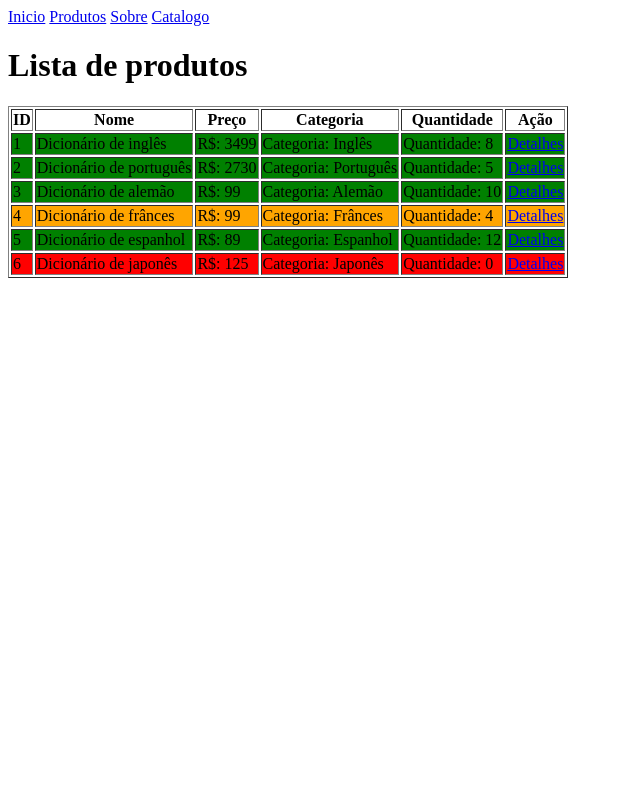
After one commit to HackerDaNet/Phyton_SalaBoa, a Flask app: page /catalogo in a window 1280 px wide. The commit adds this page. Shown: the whole page, without its empty margins (0-640 px from the left). Run offline with Flask 3, Linux system fonts and the light colour scheme.

Commit message:
commit interessante

```diff
--- a/Flask/minha_loja/app.py
+++ b/Flask/minha_loja/app.py
@@ -8,13 +8,27 @@ app = Flask(__name__)
 #def index():
     #return "Olá, mundo! O Flask OK."
 
+lista=[
+        {"id": 1, "nome":"Dicionário de inglês", "preco": 3499.00, "categoria":"Inglês", "quantidade": 8},
+        {"id": 2, "nome": "Dicionário de português", "preco": 2730.00, "categoria": "Português", "quantidade": 5},
+        {"id": 3, "nome": "Dicionário de alemão", "preco": 99.00, "categoria": "Alemão", "quantidade": 10},
+        {"id": 4, "nome": "Dicionário de frânces", "preco": 99.00, "categoria": "Frânces", "quantidade": 4},
+        {"id": 5, "nome": "Dicionário de espanhol", "preco": 89.00, "categoria": "Espanhol", "quantidade": 12},
+        {"id": 6, "nome": "Dicionário de japonês", "preco": 125.00, "categoria": "Japonês", "quantidade": 0}
+    ]
+
 @app.route("/sobre")
 def sobre():
     return render_template("sobre.html")
 
 @app.route("/produto/<int:id>")
-def produto(id):
-    return f"Exibindo produto com id{id}"
+def detalhe_produto(id):
+    produto= None
+    for p in lista:
+        if p["id"] == id:
+            produto = p
+            break
+    return render_template("detalhe.html", id=id, produto=produto)
 
 @app.route("/categoria/<nome>")
 def categoria(nome):
@@ -25,14 +39,11 @@ def index():
     return render_template("index.html")
 @app.route("/produtos")
 def produtos():
-    lista=[
-        {"id": 1, "nome":"Dicionário de inglês", "preco": 3499.00, "categoria":"Inglês"},
-        {"id": 2, "nome": "Dicionário de português", "preco": 2730.00, "categoria": "Português"},
-        {"id": 3, "nome": "Dicionário de alemão", "preco": 99.00, "categoria": "Alemão"},
-        {"id": 4, "nome": "Dicionário de frânces", "preco": 99.00, "categoria": "Frânces"},
-        {"id": 5, "nome": "Dicionário de espanhol", "preco": 99.00, "categoria": "Espanhol"}
-    ]
     return render_template("produtos.html", produtos=lista)
+@app.route("/catalogo")
+def catalogo():
+    return render_template("catalogo.html", produtos=lista)
+
 
 #Inicia o servidor
 if __name__ == "__main__":
--- /dev/null
+++ b/Flask/minha_loja/templates/catalogo.html
@@ -0,0 +1,36 @@
+<body>
+
+<nav>
+    <a href="{{url_for('index')}}">Inicio</a>
+    <a href="{{url_for('produtos')}}">Produtos</a>
+    <a href="{{url_for('sobre')}}">Sobre</a>
+    <a href="{{url_for('catalogo')}}">Catalogo</a>
+</nav>
+<H1>Lista de produtos</H1>
+<table border="1">
+    <tr>
+        <th>ID</th>
+        <th>Nome</th>
+        <th>Preço</th>
+        <th>Categoria</th>
+        <th>Quantidade</th>
+        <th>Ação</th>
+    </tr>
+    {%for p in produtos %}
+    {% if p.quantidade == 0 %}
+        <tr style="background-color: red">
+        {% elif p.quantidade <5 and p.quantidade >0 %}
+            <tr style="background-color: orange">
+        {% else %}
+           <tr style="background-color: green">
+        {%endif%}
+        <td>{{ loop.index }}</td>
+        <td>{{ p.nome }}</td>
+        <td>R$: {{ "%2.f"|format(p.preco) }}</td>
+        <td>Categoria: {{ p.categoria }}</td>
+        <td>Quantidade: {{ p.quantidade }}</td>
+        <td><a href="{{url_for('detalhe_produto', id=p.id)}}">Detalhes</a></td>
+    </tr>
+    {% endfor %}
+</table>
+</body>
--- a/Flask/minha_loja/templates/index.html
+++ b/Flask/minha_loja/templates/index.html
@@ -12,6 +12,7 @@
         <a href="{{url_for('index')}}">Inicio</a>
         <a href="{{url_for('produtos')}}">Produtos</a>
         <a href="{{url_for('sobre')}}">Sobre</a>
+        <a href="{{url_for('catalogo')}}">Catalogo</a>
     </nav>
 </body>
 </html>
--- a/Flask/minha_loja/templates/produtos.html
+++ b/Flask/minha_loja/templates/produtos.html
@@ -3,10 +3,11 @@
     <h1>Lista de produtos</h1>
 <table border="1">
     <tr>
-        <th>#</th>
+        <th>ID</th>
         <th>Nome</th>
         <th>Preço</th>
         <th>Categoria</th>
+        <th>Quantidade</th>
     </tr>
     {%for p in produtos %}
     <tr>
@@ -14,6 +15,7 @@
         <td>{{ p.nome }}</td>
         <td>R$: {{ "%2.f"|format(p.preco) }}</td>
         <td>Categoria: {{ p.categoria }}</td>
+        <td>Quantidade: {{ p.quantidade }}</td>
     </tr>
     {% endfor %}
 </table>
@@ -22,4 +24,5 @@
     <a href="{{url_for('index')}}">Inicio</a>
     <a href="{{url_for('produtos')}}">Produtos</a>
     <a href="{{url_for('sobre')}}">Sobre</a>
+    <a href="{{url_for('catalogo')}}">Catalogo</a>
 </nav>
--- a/Flask/minha_loja/templates/sobre.html
+++ b/Flask/minha_loja/templates/sobre.html
@@ -11,6 +11,7 @@
     <a href="{{url_for('index')}}">Inicio</a>
     <a href="{{url_for('produtos')}}">Produtos</a>
     <a href="{{url_for('sobre')}}">Sobre</a>
+    <a href="{{url_for('catalogo')}}">Catalogo</a>
 </nav>
 </body>
 </html>
```
Also changed, not shown: Flask/minha_loja/templates/detalhe.html (added, +22 -0 lines).
